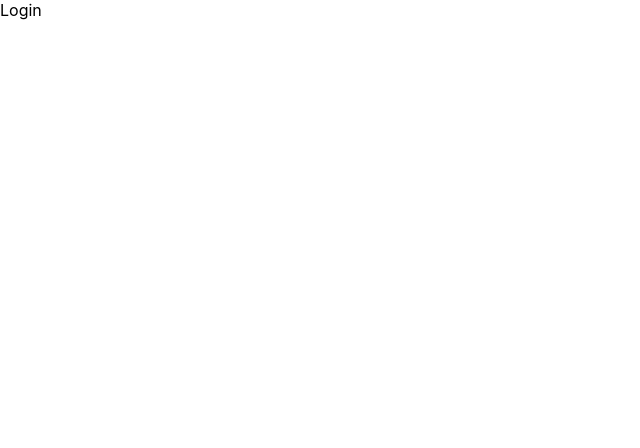
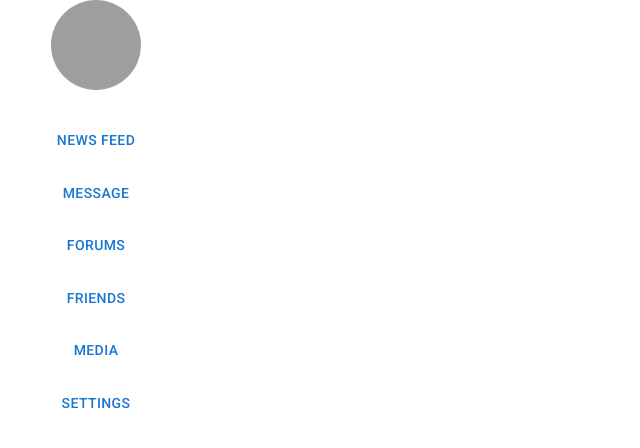
Before and after one commit to deepakoraon19/SocialMedia, a React (Create React App) app: page / in a window 1280 px wide. Before the commit this address led to /login. Shown: the top 448 px of the page, without its empty margins (0-640 px from the left). Built offline with nearby package versions, Linux system fonts and the light colour scheme; grey boxes are pictures that could not be loaded.

Commit message:
Basic sidebar

```diff
--- a/src/App.js
+++ b/src/App.js
@@ -1,33 +1,33 @@
-import logo from './logo.svg';
-import './App.css';
-import React, { Component }  from 'react';
-import { Outlet, Navigate, Route, Routes, useLocation } from 'react-router-dom';
-import { Home, Login, Profile, Register, ResetPassword } from './pages';
+import logo from "./logo.svg";
+import "./App.css";
+import React, { Component } from "react";
+import { Outlet, Navigate, Route, Routes, useLocation } from "react-router-dom";
+import { Home, Login, Profile, Register, ResetPassword } from "./pages";
 
 function Layout() {
-  const user = null;
+  const user = { name: "test", userId : "userId", token: "test" };
   const location = useLocation();
 
   // When the user log-in, the user will get a token
   return user?.token ? (
-    <Outlet/> // if the user has the token, then it can access all the pages in the outlet
-  ) :  (
+    <Outlet user={user}/> // if the user has the token, then it can access all the pages in the outlet
+  ) : (
     // Else navigate the user to login page and also pass the state of location from where it was accessing
-    <Navigate to='/login' state= {{ from : location}} replace />
+    <Navigate to="/login" state={{ from: location }} replace />
   );
 }
 function App() {
   return (
-    <div >
+    <div>
       <Routes>
         <Route element={<Layout />}>
-          <Route path='/' element={<Home />} />
-          <Route path='/profile:id' element={<Profile />} />
+          <Route path="/" element={<Home />} />
+          <Route path="/profile:id" element={<Profile />} />
         </Route>
 
-        <Route path='/register' element={<Register />} />
-        <Route path='/login' element={<Login />} />
-        <Route path='/reset-password' element={<ResetPassword />} />
+        <Route path="/register" element={<Register />} />
+        <Route path="/login" element={<Login />} />
+        <Route path="/reset-password" element={<ResetPassword />} />
       </Routes>
     </div>
   );
--- /dev/null
+++ b/src/components/Sidebar.jsx
@@ -0,0 +1,16 @@
+import * as React from "react";
+import Avatar from "@mui/material/Avatar";
+import Stack from "@mui/material/Stack";
+import { Button } from "@mui/material";
+
+function Sidebar(user) {
+  const options = ["News Feed", "Message", "Forums", "Friends", "Media", "Settings"]
+  return (
+    <Stack direction="column" spacing={2} width='15vw' alignItems="center">
+      <Avatar sx={{ width: 90, height: 90 }} src="https://i.pinimg.com/originals/e0/d7/9d/e0d79ddbcfb5bdaf07ace631b83db7ae.jpg"></Avatar>
+      <h2>{user.name}</h2>
+      {options.map(p => <Button>{p}</Button>)}
+    </Stack>
+  );
+}
+export default Sidebar;
--- a/src/pages/Home.jsx
+++ b/src/pages/Home.jsx
@@ -1,8 +1,10 @@
 import React from 'react'
-
-const Home = () => {
+import Sidebar from '../components/Sidebar'
+const Home = (user) => {
   return (
-    <div>Home</div>
+    <div>
+      <Sidebar user={user}></Sidebar>
+    </div>
   )
 }
 
```
